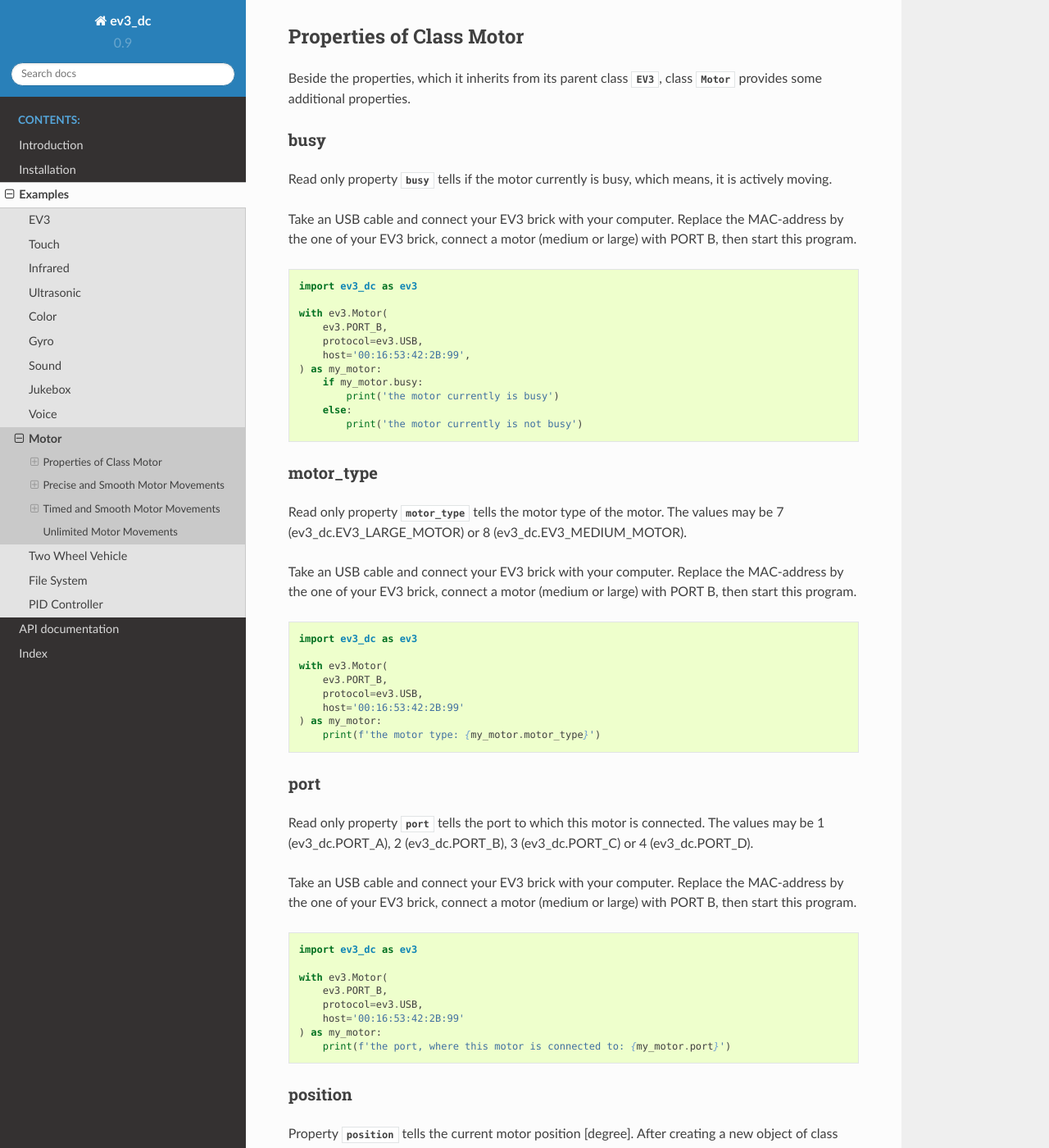
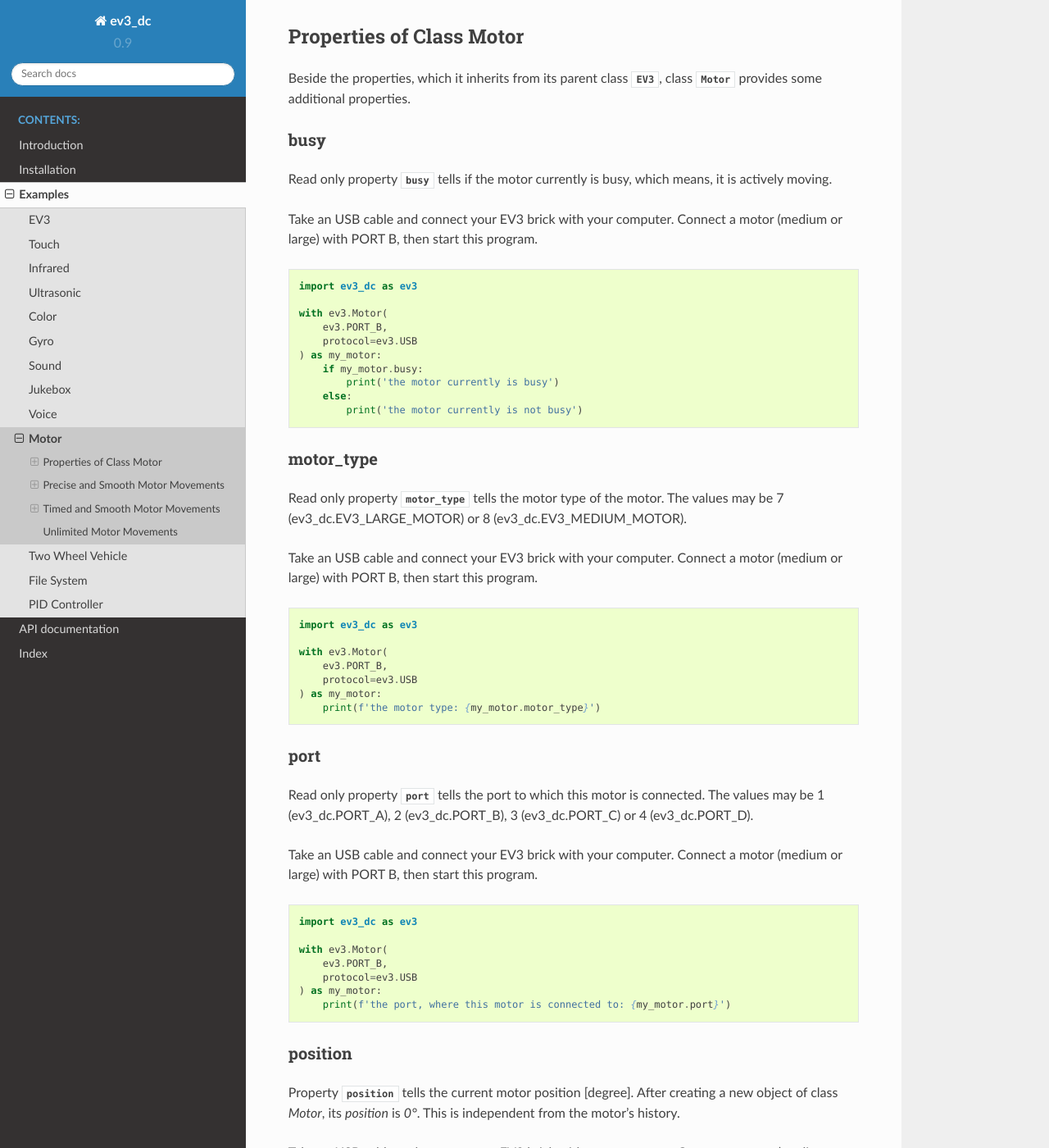
Before and after one commit to ChristophGaukel/ev3-python3, a Sphinx documentation site: the page built from docs/source/examples_motor.rst, in a window 1280 px wide and 1400 px high, scrolled down 277 px. Shown: the whole window at 82% size. Built offline with Sphinx 7.4.7 and the Read the Docs theme 2.0.0, drawn with Linux system fonts in a browser that asks for light colours; some of the changed text lies outside the part shown.

```diff
--- a/docs/source/examples_motor.rst
+++ b/docs/source/examples_motor.rst
@@ -26,8 +26,8 @@ Read only property :py:attr:`~ev3_dc.Motor.busy` tells if the motor
 currently is busy, which means, it is actively moving.
 
 Take an USB cable and connect your EV3 brick with your computer.
-Replace the MAC-address by the one of your EV3 brick, connect a motor
-(medium or large) with PORT B, then start this program.
+Connect a motor (medium or large) with PORT B, then start this
+program.
 
 .. code:: python3
 
@@ -35,8 +35,7 @@ Replace the MAC-address by the one of your EV3 brick, connect a motor
 
   with ev3.Motor(
       ev3.PORT_B,
-      protocol=ev3.USB,
-      host='00:16:53:42:2B:99',
+      protocol=ev3.USB
   ) as my_motor:
       if my_motor.busy:
           print('the motor currently is busy')
@@ -52,8 +51,8 @@ type of the motor. The values may be 7 (ev3_dc.EV3_LARGE_MOTOR) or 8
 (ev3_dc.EV3_MEDIUM_MOTOR).
 
 Take an USB cable and connect your EV3 brick with your computer.
-Replace the MAC-address by the one of your EV3 brick, connect a motor
-(medium or large) with PORT B, then start this program.
+Connect a motor (medium or large) with PORT B, then start this
+program.
 
 .. code:: python3
 
@@ -61,8 +60,7 @@ Replace the MAC-address by the one of your EV3 brick, connect a motor
 
   with ev3.Motor(
       ev3.PORT_B,
-      protocol=ev3.USB,
-      host='00:16:53:42:2B:99'
+      protocol=ev3.USB
   ) as my_motor:
       print(f'the motor type: {my_motor.motor_type}')
 
@@ -76,8 +74,8 @@ which this motor is connected. The values may be 1 (ev3_dc.PORT_A), 2
 (ev3_dc.PORT_B), 3 (ev3_dc.PORT_C) or 4 (ev3_dc.PORT_D).
 
 Take an USB cable and connect your EV3 brick with your computer.
-Replace the MAC-address by the one of your EV3 brick, connect a motor
-(medium or large) with PORT B, then start this program.
+Connect a motor (medium or large) with PORT B, then start this
+program.
 
 .. code:: python3
 
@@ -85,8 +83,7 @@ Replace the MAC-address by the one of your EV3 brick, connect a motor
 
   with ev3.Motor(
       ev3.PORT_B,
-      protocol=ev3.USB,
-      host='00:16:53:42:2B:99'
+      protocol=ev3.USB
   ) as my_motor:
       print(f'the port, where this motor is connected to: {my_motor.port}')
 
@@ -99,8 +96,8 @@ position [degree]. After creating a new object of class *Motor*, its
 *position* is *0°*. This is independent from the motor's history.
 
 Take an USB cable and connect your EV3 brick with your computer.
-Replace the MAC-address by the one of your EV3 brick, connect a motor
-(medium or large) with PORT B, then start this program.
+Connect a motor (medium or large) with PORT B, then start this
+program.
 
 .. code:: python3
 
@@ -109,8 +106,7 @@ Replace the MAC-address by the one of your EV3 brick, connect a motor
 
   with ev3.Motor(
       ev3.PORT_B,
-      protocol=ev3.USB,
-      host='00:16:53:42:2B:99'
+      protocol=ev3.USB
   ) as my_motor:
       print('please move the motor manually (you have 5 sec. of time)')
       sleep(5)
@@ -123,8 +119,8 @@ above, this also is done, whenever a new instance of class *Motor* is
 instantiated.
 
 Take an USB cable and connect your EV3 brick with your computer.
-Replace the MAC-address by the one of your EV3 brick, connect a motor
-(medium or large) with PORT B, then start this program.
+Connect a motor (medium or large) with PORT B, then start this
+program.
 
 .. code:: python3
 
@@ -133,8 +129,7 @@ Replace the MAC-address by the one of your EV3 brick, connect a motor
 
   with ev3.Motor(
       ev3.PORT_B,
-      protocol=ev3.USB,
-      host='00:16:53:42:2B:99'
+      protocol=ev3.USB
   ) as my_motor:
       print('please move the motor manually (you have 5 sec. of time)')
       sleep(5)
@@ -156,8 +151,8 @@ new *Motor* object, you can also change this value, whenever you need
 higher precision or whenever you need to reduce the data traffic.
 
 Take an USB cable and connect your EV3 brick with your computer.
-Replace the MAC-address by the one of your EV3 brick, connect a motor
-(medium or large) with PORT B, then start this program.
+Connect a motor (medium or large) with PORT B, then start this
+program.
 
 .. code:: python3
 
@@ -166,8 +161,7 @@ Replace the MAC-address by the one of your EV3 brick, connect a motor
 
   with ev3.Motor(
       ev3.PORT_B,
-      protocol=ev3.USB,
-      host='00:16:53:42:2B:99'
+      protocol=ev3.USB
   ) as my_motor:
       print(f'the default value of delta_time is: {my_motor.delta_time} sec.')
       sleep(5)
@@ -183,8 +177,8 @@ Property :py:attr:`~ev3_dc.Motor.speed` and measures in percent and
 sets the speed of this motor's movements.
 
 Take an USB cable and connect your EV3 brick with your computer.
-Replace the MAC-address by the one of your EV3 brick, connect a motor
-(medium or large) with PORT B, then start this program.
+Connect a motor (medium or large) with PORT B, then start this
+program.
 
 .. code:: python3
 
@@ -193,8 +187,7 @@ Replace the MAC-address by the one of your EV3 brick, connect a motor
 
   with ev3.Motor(
       ev3.PORT_B,
-      protocol=ev3.USB,
-      host='00:16:53:42:2B:99',
+      protocol=ev3.USB
       speed=100
   ) as my_motor:
       print(f'speed: {my_motor.speed}%')
@@ -215,8 +208,8 @@ you double the speed, you should multiply ramp_up and ramp_down by a
 factor four.
 
 Take an USB cable and connect your EV3 brick with your computer.
-Replace the MAC-address by the one of your EV3 brick, connect a motor
-(medium or large) with PORT B, then start this program.
+Connect a motor (medium or large) with PORT B, then start this
+program.
 
 .. code:: python3
 
@@ -224,8 +217,7 @@ Replace the MAC-address by the one of your EV3 brick, connect a motor
 
   with ev3.Motor(
       ev3.PORT_B,
-      protocol=ev3.USB,
-      host='00:16:53:42:2B:99'
+      protocol=ev3.USB
   ) as my_motor:
       print(
           f'defaults of speed: {my_motor.speed}%, ' +
@@ -252,14 +244,15 @@ ramp_up_time and ramp_down_time
 ^^^^^^^^^^^^^^^^^^^^^^^^^^^^^^^
 
 Properties :py:attr:`~ev3_dc.Motor.ramp_up_time` and
-:py:attr:`~ev3_dc.Motor.ramp_down_time` measure in seconds and adjust the
-smoothness of timed movements. As before, the higher the speed is, the higher these
-values should be. But here the relationship is linear. This says: if
-you double the speed, you should also double ramp_up_time and ramp_down_time.
+:py:attr:`~ev3_dc.Motor.ramp_down_time` measure in seconds and adjust
+the smoothness of timed movements. As before, the higher the speed is,
+the higher these values should be. But here the relationship is
+linear. This says: if you double the speed, you should also double
+ramp_up_time and ramp_down_time.
 
 Take an USB cable and connect your EV3 brick with your computer.
-Replace the MAC-address by the one of your EV3 brick, connect a motor
-(medium or large) with PORT B, then start this program.
+Connect a motor (medium or large) with PORT B, then start this
+program.
 
 .. code:: python3
 
@@ -267,8 +260,7 @@ Replace the MAC-address by the one of your EV3 brick, connect a motor
 
   with ev3.Motor(
       ev3.PORT_B,
-      protocol=ev3.USB,
-      host='00:16:53:42:2B:99'
+      protocol=ev3.USB
   ) as my_motor:
       print(
           f'defaults of speed: {my_motor.speed} %, ' +
@@ -296,8 +288,8 @@ such *Task* objects with other *Task* objects just like you combine
 LEGO bricks.
 
 Take an USB cable and connect your EV3 brick with your computer.
-Replace the MAC-address by the one of your EV3 brick, connect a motor
-(medium or large) with PORT B, then start this program.
+Connect a motor (medium or large) with PORT B, then start this
+program.
 
 
 .. code:: python3
@@ -307,8 +299,7 @@ Replace the MAC-address by the one of your EV3 brick, connect a motor
 
   with ev3.Motor(
       ev3.PORT_B,
-      protocol=ev3.USB,
-      host='00:16:53:42:2B:99'
+      protocol=ev3.USB
   ) as my_motor:
       movement_plan = (
           my_motor.move_to(360) +
@@ -364,8 +355,7 @@ We modify this program:
 
   with ev3.Motor(
       ev3.PORT_B,
-      protocol=ev3.USB,
-      host='00:16:53:42:2B:99'
+      protocol=ev3.USB
   ) as my_motor:
       movement_plan = (
           my_motor.move_to(360) +
@@ -395,8 +385,8 @@ angle. The API is very similar to method
 :py:meth:`~ev3_dc.Motor.move_to`.
 
 Take an USB cable and connect your EV3 brick with your computer.
-Replace the MAC-address by the one of your EV3 brick, connect a motor
-(medium or large) with PORT B, then start this program.
+Connect a motor (medium or large) with PORT B, then start this
+program.
 
 .. code:: python3
 
@@ -404,8 +394,7 @@ Replace the MAC-address by the one of your EV3 brick, connect a motor
 
   with ev3.Motor(
       ev3.PORT_B,
-      protocol=ev3.USB,
-      host='00:16:53:42:2B:99'
+      protocol=ev3.USB
   ) as my_motor:
       (
           my_motor.move_by(360, brake=True) +
@@ -433,8 +422,7 @@ backwards.
 
   my_motor = ev3.Motor(
       ev3.PORT_B,
-      protocol=ev3.USB,
-      host='00:16:53:42:2B:99'
+      protocol=ev3.USB
   )
   my_jukebox = ev3.Jukebox(ev3_obj=my_motor)
 
@@ -484,8 +472,8 @@ undetermined time and the program can't subsequently follow with the
 next action.
 
 Take an USB cable and connect your EV3 brick with your computer.
-Replace the MAC-address by the one of your EV3 brick, connect a motor
-(medium or large) with PORT B, then start this program.
+Connect a motor (medium or large) with PORT B, then start this
+program.
 
 .. code:: python3
 
@@ -494,8 +482,7 @@ Replace the MAC-address by the one of your EV3 brick, connect a motor
 
   my_motor = ev3.Motor(
       ev3.PORT_B,
-      protocol=ev3.USB,
-      host='00:16:53:42:2B:99'
+      protocol=ev3.USB
   )
 
   my_motor.start_move_to(90)
@@ -531,8 +518,8 @@ time control. A program, which needs to know, if the movement still is
 in progress, can use property :py:attr:`~ev3_dc.Motor.busy`.
 
 Take an USB cable and connect your EV3 brick with your computer.
-Replace the MAC-address by the one of your EV3 brick, connect a motor
-(medium or large) with PORT B, then start this program.
+Connect a motor (medium or large) with PORT B, then start this
+program.
 
 .. code:: python3
 
@@ -541,8 +528,7 @@ Replace the MAC-address by the one of your EV3 brick, connect a motor
 
   with ev3.Motor(
       ev3.PORT_B,
-      protocol=ev3.USB,
-      host='00:16:53:42:2B:99'
+      protocol=ev3.USB
   ) as my_motor:
       my_motor.start_move_by(360, brake=False)
       print('movement has been started')
@@ -571,8 +557,8 @@ object. It does not set the angle of a movement. Instead it sets its
 duration. The name is meant as: move for a defined duration.
 
 Take an USB cable and connect your EV3 brick with your computer.
-Replace the MAC-address by the one of your EV3 brick, connect a motor
-(medium or large) with PORT B, then start this program.
+Connect a motor (medium or large) with PORT B, then start this
+program.
 
 
 .. code:: python3
@@ -582,8 +568,7 @@ Replace the MAC-address by the one of your EV3 brick, connect a motor
 
   with ev3.Motor(
       ev3.PORT_B,
-      protocol=ev3.USB,
-      host='00:16:53:42:2B:99'
+      protocol=ev3.USB
   ) as my_motor:
       t = my_motor.move_for(
           3,
@@ -629,8 +614,8 @@ and does not return a `thread_task.Task
 object.
 
 Take an USB cable and connect your EV3 brick with your computer.
-Replace the MAC-address by the one of your EV3 brick, connect a motor
-(medium or large) with PORT B, then start this program.
+Connect a motor (medium or large) with PORT B, then start this
+program.
 
 .. code:: python3
 
@@ -639,8 +624,7 @@ Replace the MAC-address by the one of your EV3 brick, connect a motor
 
   with ev3.Motor(
       ev3.PORT_B,
-      protocol=ev3.USB,
-      host='00:16:53:42:2B:99'
+      protocol=ev3.USB
   ) as my_motor:
       my_motor.start_move_for(
           3,
@@ -660,9 +644,8 @@ until something interrupts or stops it. If you like to do so, use
 methods :py:meth:`~ev3_dc.Motor.start_move` and
 :py:meth:`~ev3_dc.Motor.stop`.
 
-Connect your EV3 brick with your computer via USB, replace the
-MAC-address by the one of your EV3 brick, connect a motor (medium or
-large) with PORT B, then start this program.
+Connect your EV3 brick with your computer via USB, connect a motor
+(medium or large) with PORT B, then start this program.
 
 .. code:: python3
 
@@ -671,8 +654,7 @@ large) with PORT B, then start this program.
 
   my_motor = ev3.Motor(
       ev3.PORT_B,
-      protocol=ev3.USB,
-      host='00:16:53:42:2B:99'
+      protocol=ev3.USB
   )
   my_motor.verbosity = 1
   my_motor.sync_mode = ev3.STD
```
Also changed, not shown: other parts of docs/source/examples_motor.rst (+1 -1 lines), README.rst (+4 -3 lines), 8 other files.
